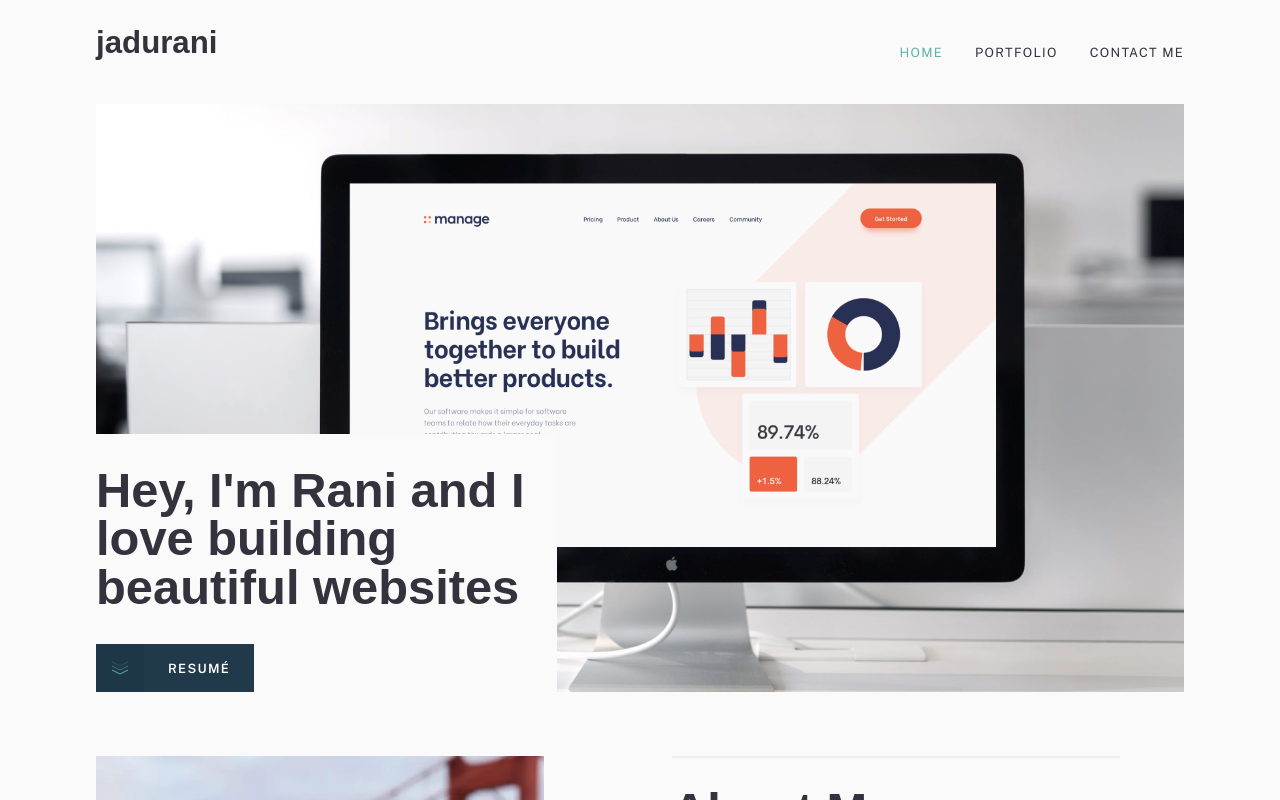
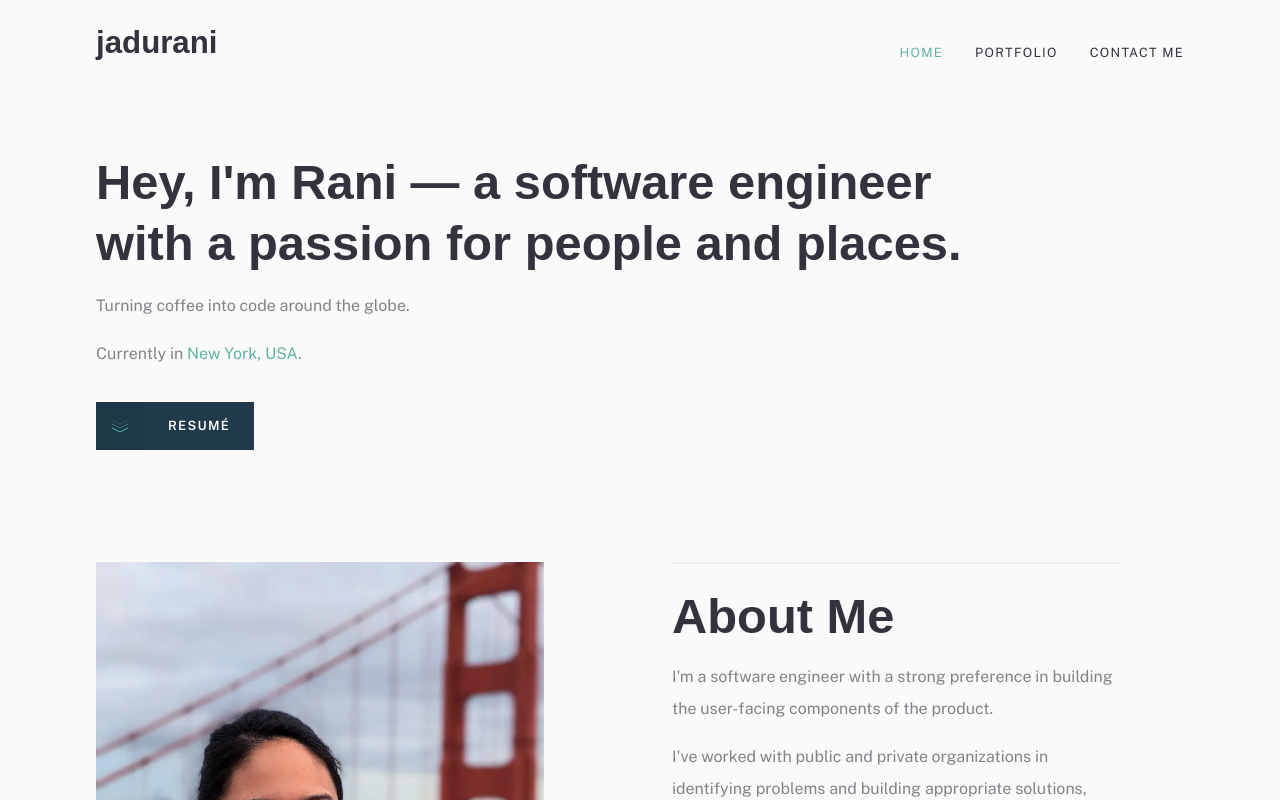
Before and after one commit to jadurani/personal-website-v2, a Next.js app: page / in a window 1280 px wide. Shown: the top 800 px of the page. Built offline with nearby package versions, Linux system fonts and the light colour scheme; a web font is replaced by a local one.

Commit message:
feat: updated tagline

```diff
--- a/src/app/page.tsx
+++ b/src/app/page.tsx
@@ -1,7 +1,6 @@
 "use client";
 
 import devImage from "@assets/images/home/jadurani-davalos.webp";
-import imgLandingBG from "@assets/images/home/landing-bg.jpg";
 import { Button } from "@components/Button/Button";
 import ContactPrompt from "@components/ContactPrompt/ContactPrompt";
 import { NavBar } from "@components/NavBar/NavBar";
@@ -17,20 +16,27 @@ export default function Home() {
       <NavBar activeRoute={activeRoute}></NavBar>
 
       <main>
-        <div className="max-w-6xl px-8 container mx-auto mb-16 relative">
-          <div className="relative w-full h-full">
-            <Image
-              src={imgLandingBG}
-              alt="hero image"
-              className="object-cover object-center h-full"
-            />
-          </div>
+        <div className="max-w-6xl px-8 container mx-auto mb-16 relative py-12">
+          <div className="relative w-full max-w-4xl">
+            <h1 className="font-heading font-bold text-h3 sm:text-h2 md:text-h1 leading-tight">
+              Hey, I&#39;m Rani — a software engineer with a passion for people
+              and places.
+            </h1>
+            <p className="text-tuna/60 my-4 leading-relaxed lg:leading-loose">
+              Turning coffee into code around the globe.
+            </p>
 
-          <div className="bg-alabaster w-full md:bottom-0 md:left-8 md:absolute md:w-2/3 lg:w-2/5 z-10">
-            <h1 className="font-heading font-bold text-h2 py-8 leading-none md:text-h1">
-              Hey, I&#39;m Rani and I love building beautiful websites
-            </h1>
+            <p className="text-tuna/60 my-4 leading-relaxed lg:leading-loose">
+              Currently in{" "}
+              <a
+                href="https://maps.app.goo.gl/DxeCSMaJsuW6Dt6v8"
+                target="_blank">
+                New York, USA
+              </a>
+              .
+            </p>
 
+            <div className="mt-8">
               <Button
                 label="Resum&eacute;"
                 isPrimary={true}
@@ -41,6 +47,7 @@ export default function Home() {
                     "noopener,noreferrer"
                   )
                 }></Button>
+            </div>
           </div>
         </div>
 
```
Also changed, not shown: public/images/home/landing-bg.jpg (deleted), public/images/home/landing-pattern-bg.webp (deleted). Lines whose indentation alone changed are shown as unchanged.
